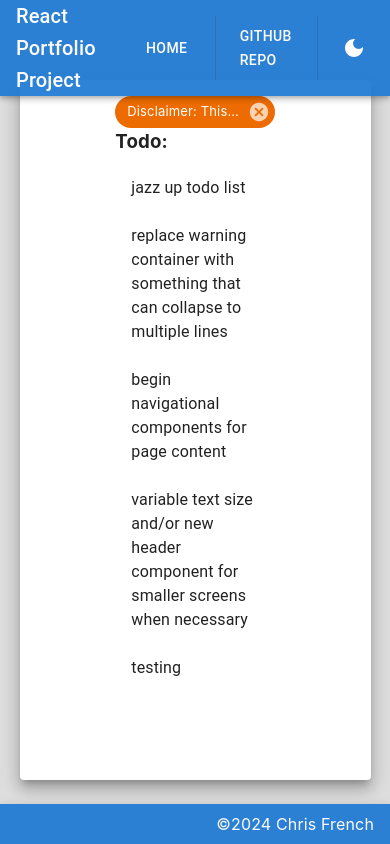
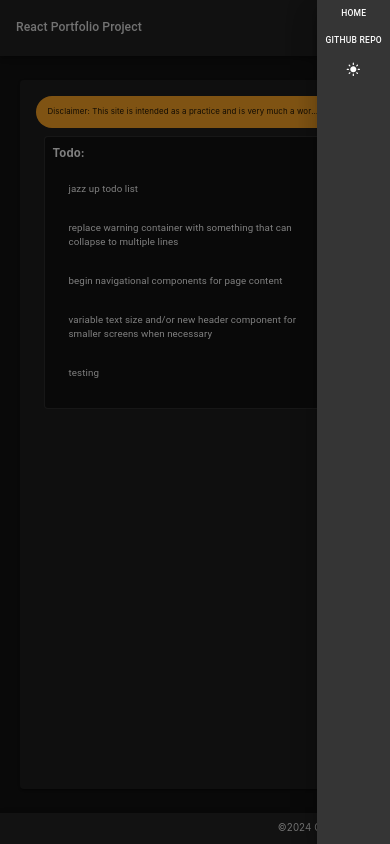
Before and after one commit to caf285/ReactPortfolio, a React (Create React App) app: page / in a window 390 px wide. Both pictures are taken after a click on the button "toggle menu". Built offline with nearby package versions, Linux system fonts and the light colour scheme.

Commit message:
collapse menu

```diff
--- a/src/App.js
+++ b/src/App.js
@@ -1,5 +1,5 @@
 // react
-import { useState, useCallback, useEffect } from "react";
+import { useCallback, useEffect, useState } from "react";
 
 // mui
 import { ThemeProvider } from "@mui/material/styles";
@@ -39,7 +39,7 @@ function App() {
       />
       <div style={{ display: "flex", flexFlow: "column", alignItems: "center", minHeight: "100vh" }} >
         <Toolbar />
-        <Paper elevation={10} square={false} sx={{ width: "90%", maxWidth: "1500px", flexGrow: 1, margin: 3, padding: 2 }}>
+        <Paper elevation={1} square={false} sx={{ width: "90%", maxWidth: "1500px", flexGrow: 1, margin: 3, padding: 2 }}>
           <Body
             basename={basename}
           />
--- a/src/index.css
+++ b/src/index.css
@@ -15,6 +15,13 @@
 code {
   font-family: source-code-pro, Menlo, Monaco, Consolas, 'Courier New',
     monospace;
+}
+
+/* screen  text scaler */
+@media (max-width: 600px) {
+  html {
+    font-size: 2.5vw;
+  }
 }
 
 /* root color scheme */
--- a/src/navigation/Header.js
+++ b/src/navigation/Header.js
@@ -1,19 +1,33 @@
 // react
-import { useEffect } from "react";
+import { Fragment, useCallback, useEffect, useState } from "react";
 
 // mui
-import { AppBar, Button, Divider, IconButton, Toolbar, Tooltip, Typography } from "@mui/material";
-import { DarkMode as DarkModeIcon, LightMode as LightModeIcon } from "@mui/icons-material";
+import { AppBar, Button, Divider, Drawer, IconButton, Toolbar, Tooltip, Typography } from "@mui/material";
+import { DarkMode as DarkModeIcon, LightMode as LightModeIcon, MenuOpen as MenuOpenIcon } from "@mui/icons-material";
 
 function Header(props) {
+  // unload props
   const basename = props.basename;
   const themeMode = props.themeMode;
   const handleThemeChange = props.handleThemeChange;
 
+  // set initial window width
+  const [windowWidth, setWindowWidth] = useState(window.innerWidth)
+
+  // add event listeners on load
   useEffect(() => {
+    window.addEventListener("resize", () => {
+      setWindowWidth(window.innerWidth)
+    });
     window.addEventListener('scroll', () => {
       console.log(window.scrollY)
     });
+  }, [])
+
+  // handle drawer state
+  const [drawerOpen, setDrawerOpen] = useState(false)
+  const handleDrawer = useCallback((open) => () => {
+    setDrawerOpen(open)
   }, [])
 
   return (
@@ -22,21 +36,52 @@ function Header(props) {
         <Typography variant="h6" sx={{ flexGrow: 1 }}>
           React Portfolio Project
         </Typography>
+        {windowWidth && windowWidth >= 600 ? (
+          /* if screen size larger than 600px */
+          <Fragment>
             <Button href={`${basename}/`} color="inherit">
               Home
             </Button>
-        <Divider orientation="vertical" variant="middle" sx={{ margin: 2 }}flexItem />
+            <Divider orientation="vertical" sx={{ margin: 2 }} flexItem />
             <Tooltip title="https://github.com/caf285/ReactPortfolio">
               <Button href="https://github.com/caf285/ReactPortfolio" color="inherit">
                 GitHub Repo
               </Button>
             </Tooltip>
-        <Divider orientation="vertical" variant="middle" sx={{ margin: 2 }}flexItem />
+            <Divider orientation="vertical" sx={{ margin: 2 }} flexItem />
             <Tooltip title="toggle theme">
               <IconButton onClick={handleThemeChange} color="inherit">
                 {themeMode === "light" ? <DarkModeIcon /> : <LightModeIcon />}
               </IconButton>
             </Tooltip>
+          </Fragment>
+        ) : (
+          /* if screen size smaller than 600px */
+          <Fragment>
+            <Tooltip title="toggle menu">
+              <IconButton onClick={handleDrawer(true)} color="inherit">
+                <MenuOpenIcon />
+              </IconButton>
+            </Tooltip>
+            <Drawer anchor="right" open={drawerOpen} onClose={handleDrawer(false)} onClick={handleDrawer(false)}>
+              <Button href={`${basename}/`} color="inherit">
+                Home
+              </Button>
+              <Tooltip placement="left" title="https://github.com/caf285/ReactPortfolio">
+                <Button href="https://github.com/caf285/ReactPortfolio" color="inherit">
+                  GitHub Repo
+                </Button>
+              </Tooltip>
+              <Tooltip placement="left" title="toggle theme">
+                <div style={{ marginLeft: "auto", marginRight: "auto" }}>
+                <IconButton onClick={handleThemeChange} color="inherit">
+                  {themeMode === "light" ? <DarkModeIcon /> : <LightModeIcon />}
+                </IconButton>
+                </div>
+              </Tooltip>
+            </Drawer>
+          </Fragment>
+        )}
       </Toolbar>
     </AppBar>
   );
--- a/src/pages/Home.js
+++ b/src/pages/Home.js
@@ -2,7 +2,7 @@
 import { useState, useEffect } from "react";
 
 // mui
-import { Chip, List, ListItem, ListItemText } from "@mui/material";
+import { Card, Chip, List, ListItem, ListItemText } from "@mui/material";
 
 export default function HomePage() {
 
@@ -14,13 +14,14 @@ export default function HomePage() {
   }, [showWarning])
 
   return (
-    <div style={{ margin: "auto", width: "50%" }}>
+    <div style={{margin: "auto", maxWidth: "800px", display: "flex", flexFlow: "column" }}>
       <Chip
         label = "Disclaimer: This site is intended as a practice and is very much a work in progress."
         color = "warning"
-        sx = {{ display: showWarning }}
+        sx = {{ display: showWarning, margin: "auto" }}
         onDelete = {() => {setShowWarning("none")}}
       />
+      <Card variant="outlined" sx={{ margin: 1, padding: 1 }}>
       <h3>
         Todo:
       </h3>
@@ -41,6 +42,7 @@ export default function HomePage() {
           <ListItemText primary="testing" />
         </ListItem>
       </List>
+      </Card>
     </div>
   )
 }
```
Also changed, not shown: package.json (+17 -16 lines), 1 other file (tests, documents, lock files or other folders). Lines whose indentation alone changed are shown as unchanged.
